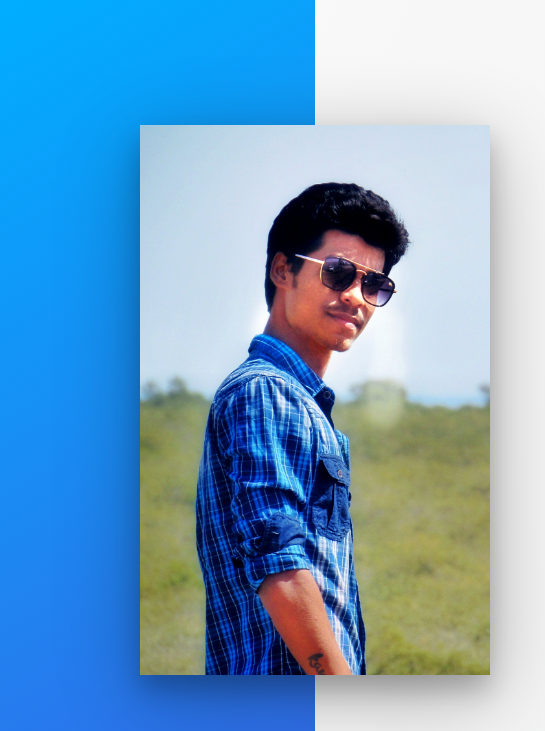
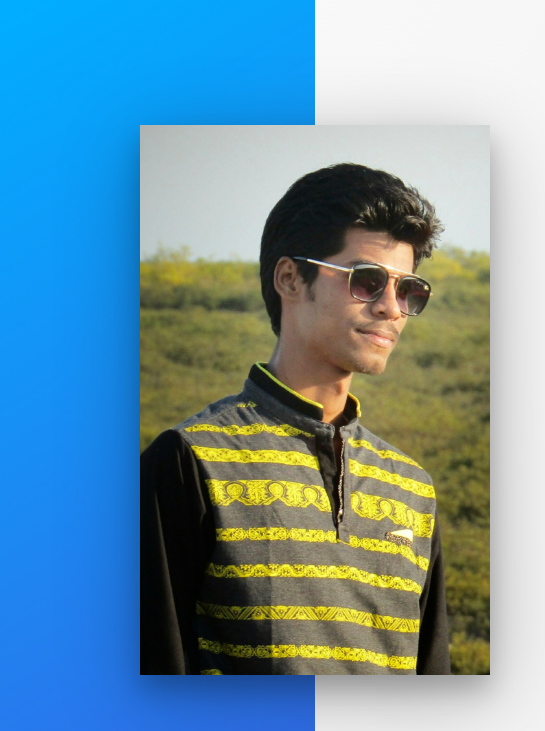
Before and after one commit to thisismd/thisismd.github.io, a plain HTML site: page index.html in a window 1280 px wide. Shown: the top 731 px of the page, 0-545 px from the left. Drawn offline with Linux system fonts and the light colour scheme.

Commit message:
Added Profile Pic

```diff
--- a/index.html
+++ b/index.html
@@ -20,7 +20,7 @@
     <meta property="og:title" content="Manoranjan Dash - Web Developer and Programmer" />
     <meta property="og:type" content="website" />
     <meta property="og:url" content="http://www.manoranjandash.com/" />
-    <meta property="og:image" content="http://www.manoranjandash.com/img/manoranjan_optimized.jpeg" />
+    <meta property="og:image" content="http://www.manoranjandash.com/img/manoranjan.jpg" />
     <!-- Insert image path in the pervious line -->
     <meta property="og:description" content="A web developer and programmer who loves to use the latest technologies to create beautiful, functional websites and applications." />
 
@@ -99,7 +99,7 @@
         <div class="col col--6-of-12">
           <div class="profile-section">
             <div class="profile-pic">
-              <img src="img/manoranjan_optimized.jpeg" alt="Manoranjan Dash">
+              <img src="img/manoranjan.jpg" alt="Manoranjan Dash">
             </div>
             <div class="background color-bg-0"></div>
           </div>
```
Also changed, not shown: img/manoranjan.jpg (added).
